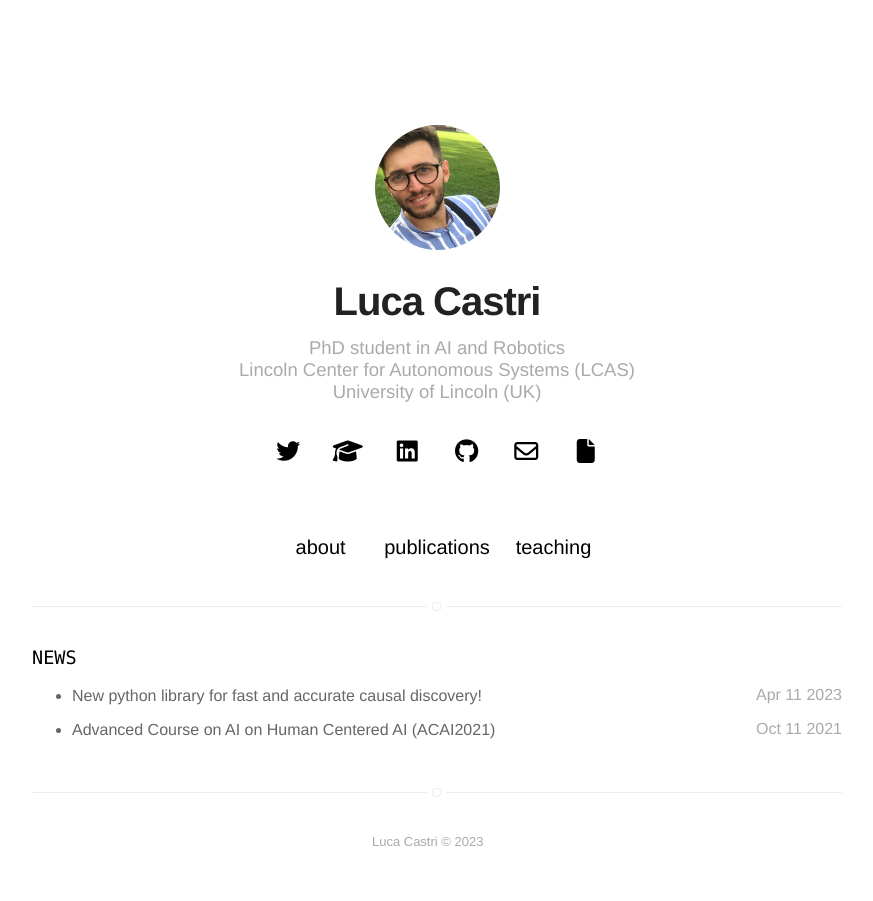
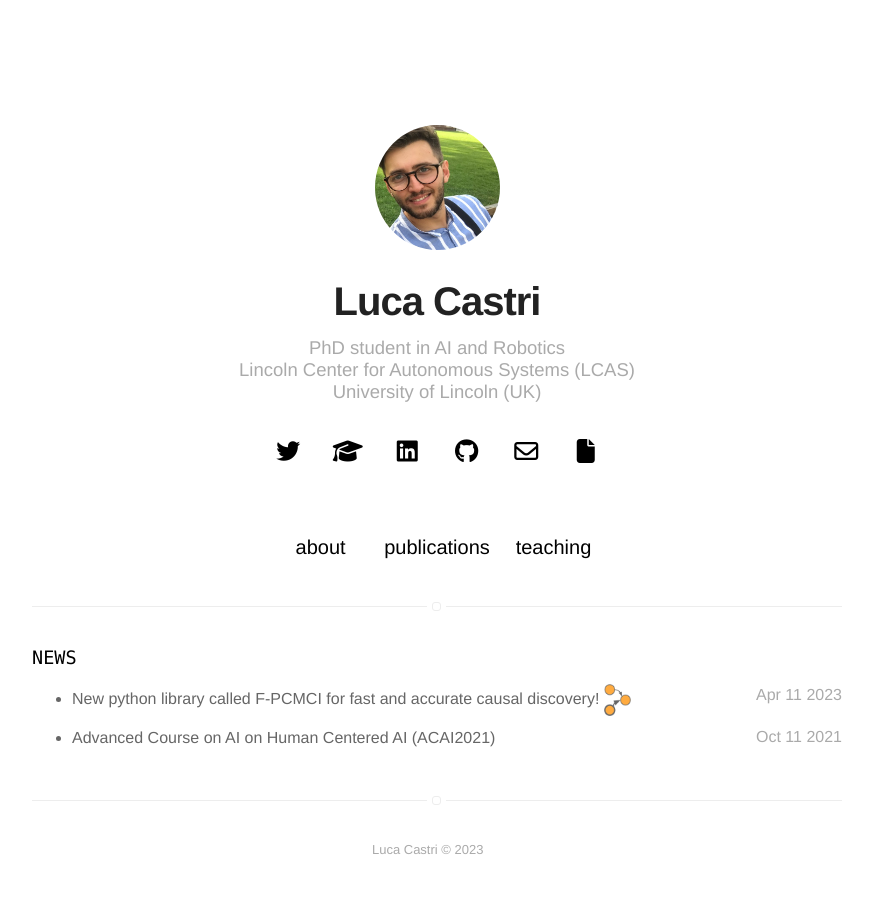
Before and after one commit to lcastri/lcastri.github.io, a Jekyll site: the page built from index.html, in a window 1280 px wide. Shown: the whole page, without its empty margins (203-1076 px from the left). Built offline with Jekyll 4.4.1, drawn with Linux system fonts in a browser that asks for light colours; nearby versions of some CDN libraries.

Commit message:
hope it works

```diff
--- a/_posts/2023-04-11-F-PCMCI.markdown
+++ b/_posts/2023-04-11-F-PCMCI.markdown
@@ -1,5 +1,5 @@
 ---
-title: "New python library for fast and accurate causal discovery!"
+title: "New python library called F-PCMCI for fast and accurate causal discovery!"
 layout: post
 date: 2023-04-11
 tag: fpcmci2023
--- a/index.html
+++ b/index.html
@@ -8,8 +8,14 @@ title: Home
     <ul>
     {% for post in site.posts %}
         {% if post.updates %}
-            <aside><time datetime="{{ post.date | date:"%d-%m-%Y" }}">{{ post.date | date: "%b %d %Y" }}</time></aside>
-            <li> {{ post.title }} </li>
+            <aside>
+                <time datetime="{{ post.date | date:"%d-%m-%Y" }}">{{ post.date | date: "%b %d %Y" }}</time>
+            </aside>
+            {% if post.headerImage %}
+                <li> {{ post.title }} <img style="vertical-align:middle" src="{{ post.image }}" width="27.56" height="32"></li>
+            {% else %}
+                <li> {{ post.title }} </li>
+            {% endif %}
         {% endif %}
     {% endfor %}
     </ul>
```
